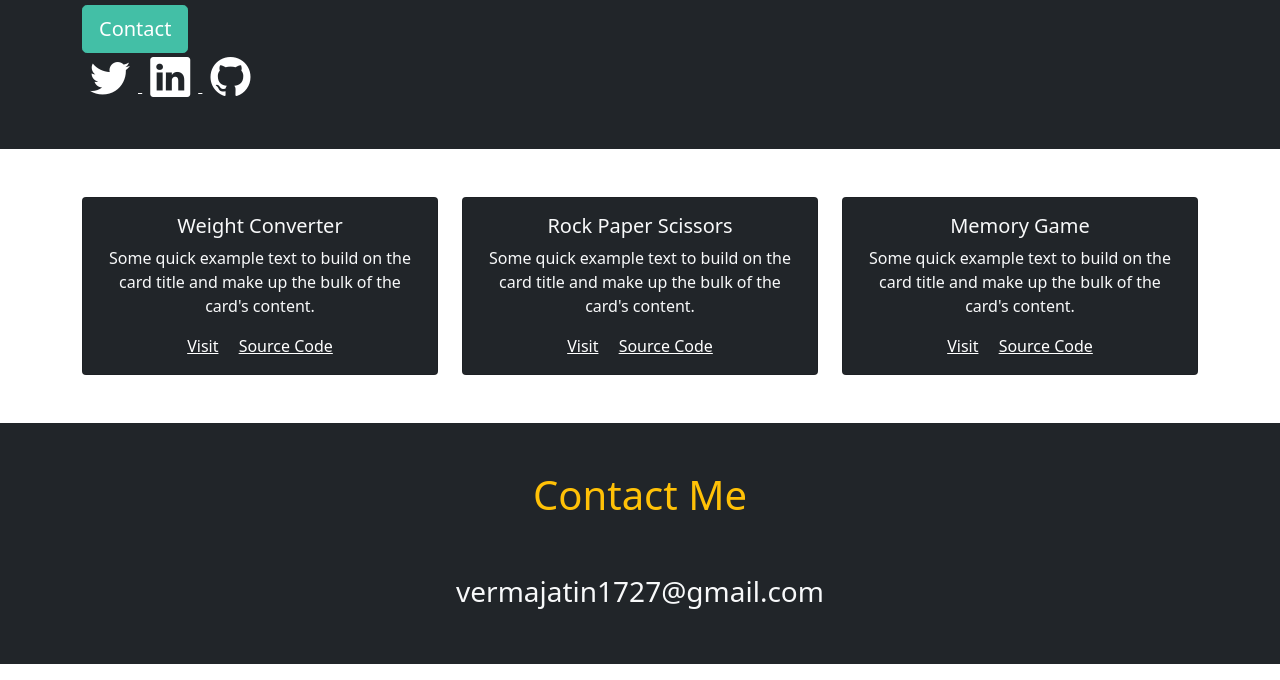
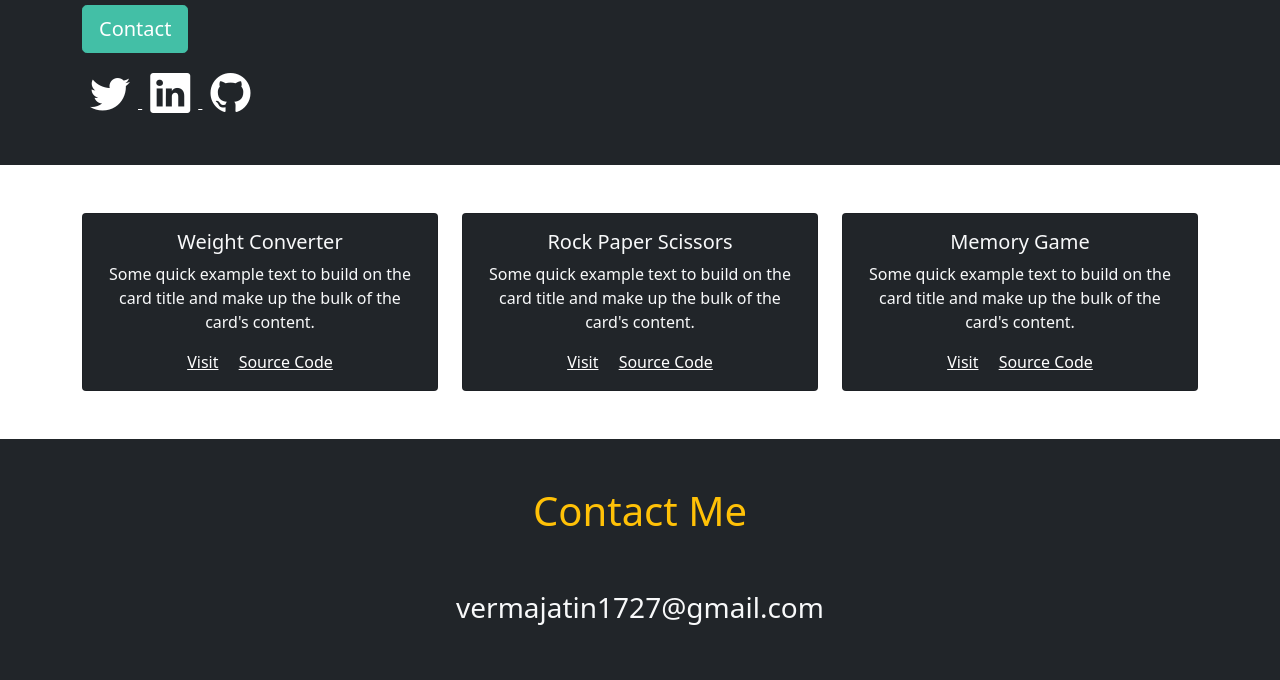
Before and after one commit to justjatinverma/Portfolio-site, a plain HTML site: page index.html in a window 1280 px wide. Shown: the part 245-925 px from the top of the page. Drawn offline with nearby package versions, Linux system fonts and the light colour scheme.

Commit message:
fixed margins

```diff
--- a/index.html
+++ b/index.html
@@ -61,7 +61,7 @@
                 <button class="btn btn-primary btn-lg">Contact</button>
               </a>
             </div>
-            <div class="d-flex-row ">
+            <div class="d-flex-row mt-3">
               <a href="https://twitter.com/justjatinverma">
                 <i class="bi bi-twitter h1 p-2"></i>
               </a>
```
